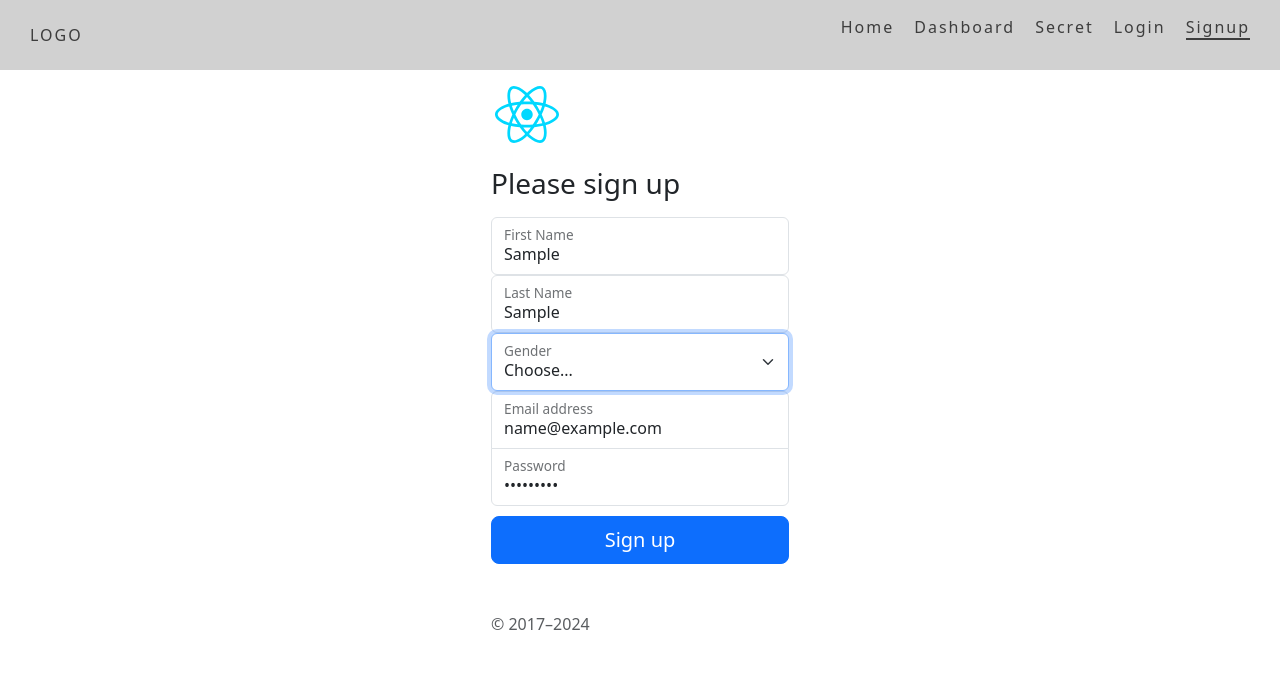
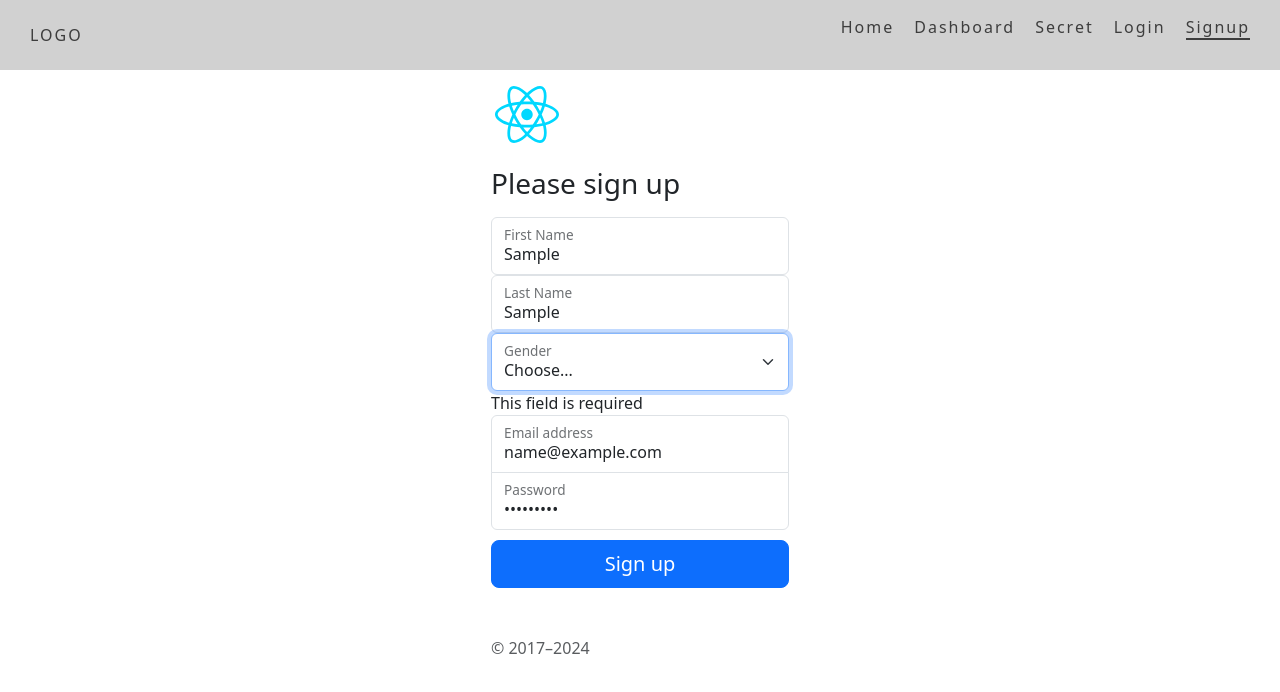
Before and after one commit to warderer/react-avanzado-g33a, a React (Vite) app in the folder 03-react-auth/: page /signup in a window 1280 px wide. Both pictures are taken after typing "Sample", "Sample", "name@example.com", "Sample123" into the empty fields and a click on the button "Sign up". Shown: the top 692 px of the page. Built offline with nearby package versions, Linux system fonts and the light colour scheme.

Commit message:
💄 Mensajes de error adicionales en Signup

```diff
--- a/03-react-auth/src/pages/Signup.jsx
+++ b/03-react-auth/src/pages/Signup.jsx
@@ -58,6 +58,7 @@ const Signup = () => {
         />
         <label htmlFor='last_name'>Last Name</label>
       </div>
+      {errors.last_name && <span>This field is required</span>}
 
       <div className='form-floating'>
         <select
@@ -72,6 +73,7 @@ const Signup = () => {
         </select>
         <label htmlFor='gender'>Gender</label>
       </div>
+      {errors.gender && <span>This field is required</span>}
 
       <div className='form-floating'>
         <input
```
